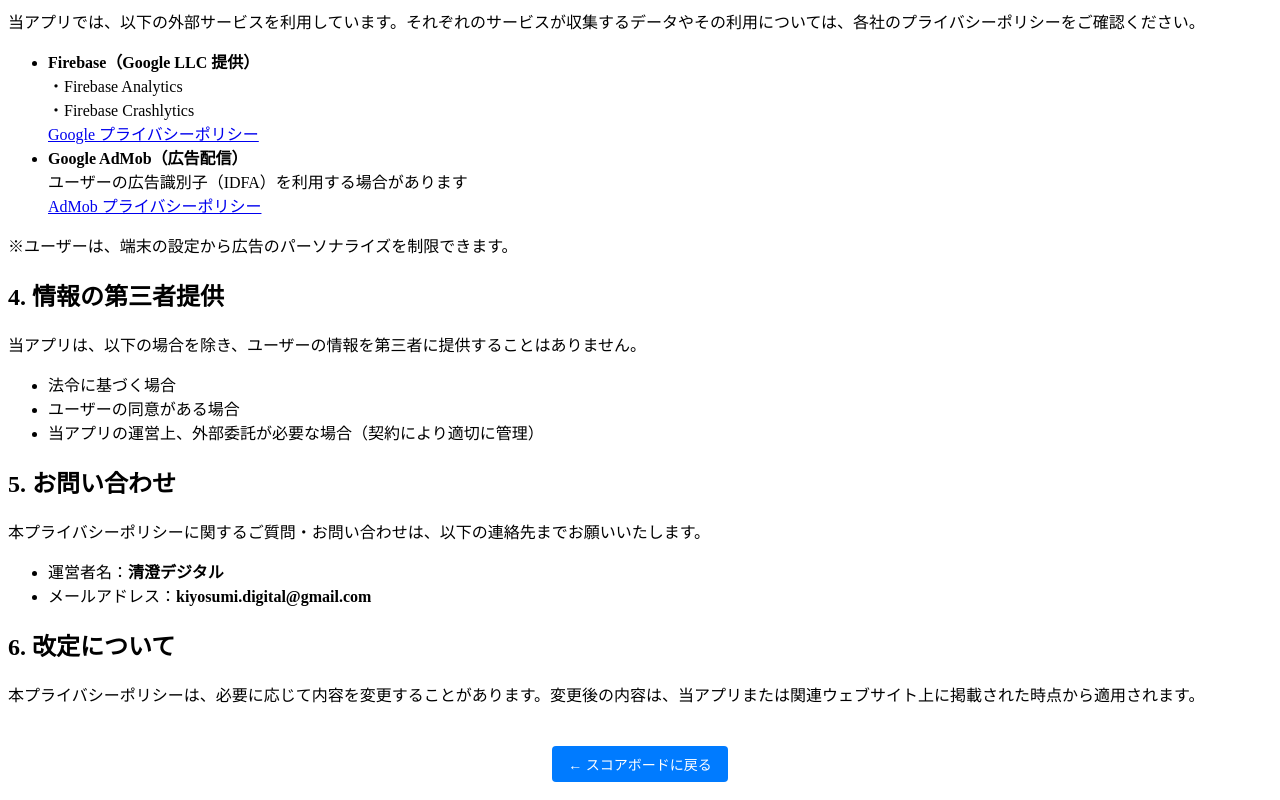
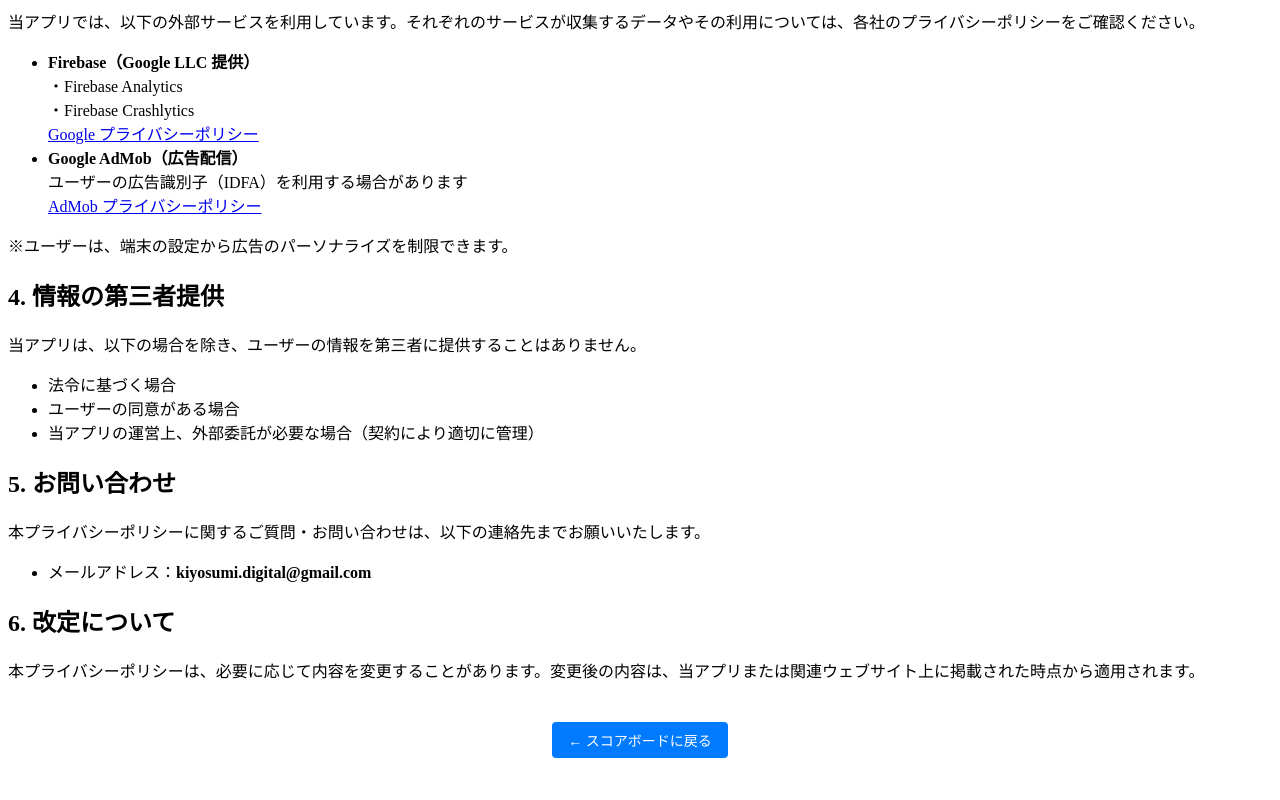
Before and after one commit to hatosuke/hatosuke.github.io, a plain HTML site: page spin-battler-scoreboard/privacy.html in a window 1280 px wide. Shown: the part 688-1488 px from the top of the page. After the commit the page ends 1464 px from the top, so only its background shows below. Drawn offline with Linux system fonts and the light colour scheme.

Commit message:
プライバシーポリシーページを更新

```diff
--- a/spin-battler-scoreboard/privacy.html
+++ b/spin-battler-scoreboard/privacy.html
@@ -75,7 +75,6 @@
   <h2>5. お問い合わせ</h2>
   <p>本プライバシーポリシーに関するご質問・お問い合わせは、以下の連絡先までお願いいたします。</p>
   <ul>
-    <li>運営者名：<strong>清澄デジタル</strong></li>
     <li>メールアドレス：<strong>kiyosumi.digital@gmail.com</strong></li>
   </ul>
 
```
